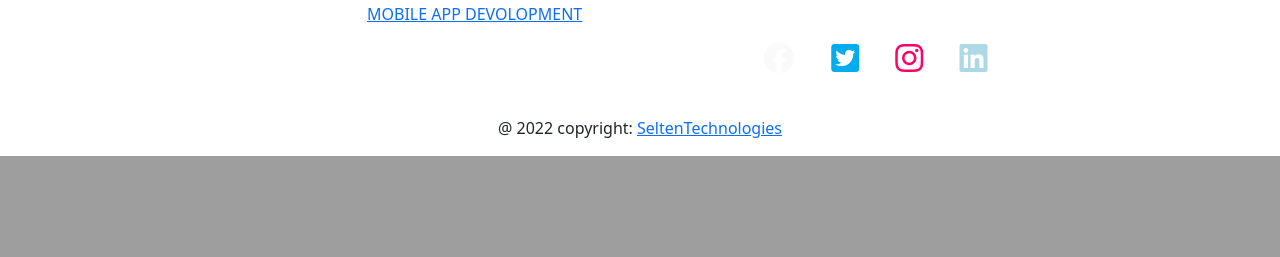
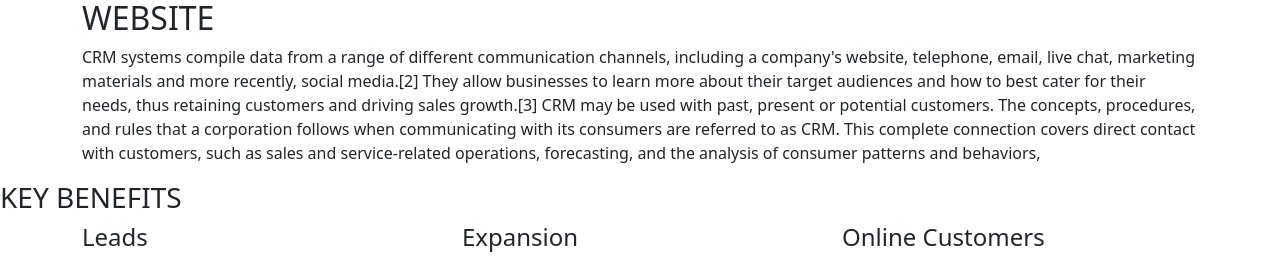
Before and after one commit to kamalesh-k-developer/Selten-Technologies, a PHP site: page /seltenwebsite/crm.php in a window 1280 px wide. Shown: the part 1071-1328 px from the top of the page. Before the commit the page ends 1227 px from the top, so only its background shows below. Run offline with PHP 8.4, Linux system fonts and the light colour scheme; data that the repository does not hold is empty; some libraries are stand-ins or nearby versions.

Commit message:
work with crm link page

```diff
--- a/selten/UI/crm.php
+++ b/selten/UI/crm.php
@@ -1,25 +1,87 @@
 <?php
 include_once('header.php');
 ?>
-
 <div class="crm-banner">
-        <img src="..\images\images\crm-banner.jpg" alt="" srcset="" style="    width: 100%;
-    height: 600px;">
+    <img src="..\images\images\crm-banner.jpg" alt="" srcset="" style="    width: 100%;">
 </div>
 <div class="crm-services">
     <div class="container">
         <div class="row">
-        <div class="col-md-12 crm-col">
-
+            <div class="col-sm-12 crm-col">
                 <div class="crm-content">
                     <h2 class="crm-Head">WEBSITE</h2>
-            <p class="crm-para">CRM systems compile data from a range of different communication channels, including a company's website, telephone, email, live chat, marketing materials and more recently, social media.[2] They allow businesses to learn more about their target audiences and how to best cater for their needs, thus retaining customers and driving sales growth.[3] CRM may be used with past, present or potential customers. The concepts, procedures, and rules that a corporation follows when communicating with its consumers are referred to as CRM. This complete connection covers direct contact with customers, such as sales and service-related operations, forecasting, and the analysis of consumer patterns and behaviors, from the perspective of the company.[4] According to Gartner, the global CRM market size is estimated at $69 billion in 2020.[5][6]</p>
+
+                    <p class="crm-para">CRM systems compile data from a range of different communication channels, including a company's website, telephone, email, live chat, marketing materials and more recently, social media.[2] They allow businesses to learn more about their target audiences and how to best cater for their needs, thus retaining customers and driving sales growth.[3] CRM may be used with past, present or potential customers. The concepts, procedures, and rules that a corporation follows when communicating with its consumers are referred to as CRM. This complete connection covers direct contact with customers, such as sales and service-related operations, forecasting, and the analysis of consumer patterns and behaviors,</p>
                 </div>
+            </div>
+        </div>
+    </div>
+</div>
+<div class="crm-key">
+    <div class="crm-key-head">
+        <h3>KEY BENEFITS</h3>
+    </div>
+    <div class="container">
+        <div class="row crm-key-row">
+            <div class="col-md-4 crm-key-content">
+                <h4 class="crm-key-subhead" onclick="showPanel('1')">Leads</h4>
+            </div>
+            <div class="col-md-4 crm-key-content">
+                <h4 class="crm-key-subhead" onclick="showPanel('2')">Expansion</h4>
+            </div>
+            <div class="col-md-4 crm-key-content">
+                <h4 class="crm-key-subhead" onclick="showPanel('3')">Online Customers</h4>
+            </div>
+        </div>
+
+            <div class="row crm-key-subrow "  id="1">
+
+                <div class="col-sm-4">
+                    <img src="..\images\images\crm-key.png" alt="" class="crm-key-img1">
+                </div>
+                <div class="col-sm-8 crm-key-para1">
+                    RM systems compile data from a range of different communication channels, including a company's website, telephone, email, live chat, marketing materials and more recently, social media.[2] They allow businesses to learn more about their target audiences and how to best cater for their needs, thus retaining customers and driving sales growth.[3] CRM may be used with past, present or potential customers.
+                </div>
+            </div>
+
+
+
+            <div class="row  crm-key-subrow" id="2">
+
+                <div class="col-sm-4">
+                    <img src="..\images\images\crm-key.png" alt="" class="crm-key-img1">
+                </div>
+                <div class="col-sm-8 crm-key-para1">
+                    vm systems compile data from a range of different communication channels, including a company's website, telephone, email, live chat, marketing materials and more recently, social media.[2] They allow businesses to learn more about their target audiences and how to best cater for their needs, thus retaining customers and driving sales growth.[3] CRM may be used with past, present or potential customers.
+                </div>
+
+            </div>
+
+            <div class="row crm-key-subrow"  id="3" >
+
+                <div class="col-sm-4">
+                    <img src="..\images\images\crm-key.png" alt="" class="crm-key-img1" >
+                </div>
+                <div class="col-sm-8 crm-key-para1">
+                    DM systems compile data from a range of different communication channels, including a company's website, telephone, email, live chat, marketing materials and more recently, social media.[2] They allow businesses to learn more about their target audiences and how to best cater for their needs, thus retaining customers and driving sales growth.[3] CRM may be used with past, present or potential customers.
                 </div>
             </div>
 
         </div>
     </div>
+</div>
+<script>
+    let i = 0;
+    function showPanel(id) {
+
+        var elements = document.getElementsByClassName("crm-key-subrow");
+        for (let i = 0; i < elements.length; i++) {
+            elements[i].style.display = "none";
+            console.log("test");
+        }
+        document.getElementById(id).style.display = "block";
+    }
+</script>
 <?php
 include_once('footer.php');
 ?>
--- a/selten/assets/js/my.js
+++ b/selten/assets/js/my.js
@@ -67,7 +67,7 @@
 
 var btn = document.getElementsByClassName ("btn");
 var testslide = document.getElementById ("testslide")
-var timer;
+
 
 btn [0].onclick = function (){
     testslide.style.transform = "translateX(0px)";
```
Also changed, not shown: selten/css/crm.css (+56 -9 lines), selten/images/backroung-image/crm-gif.gif (added), selten/images/images/crm-key.png (added). Lines whose indentation alone changed are shown as unchanged.
